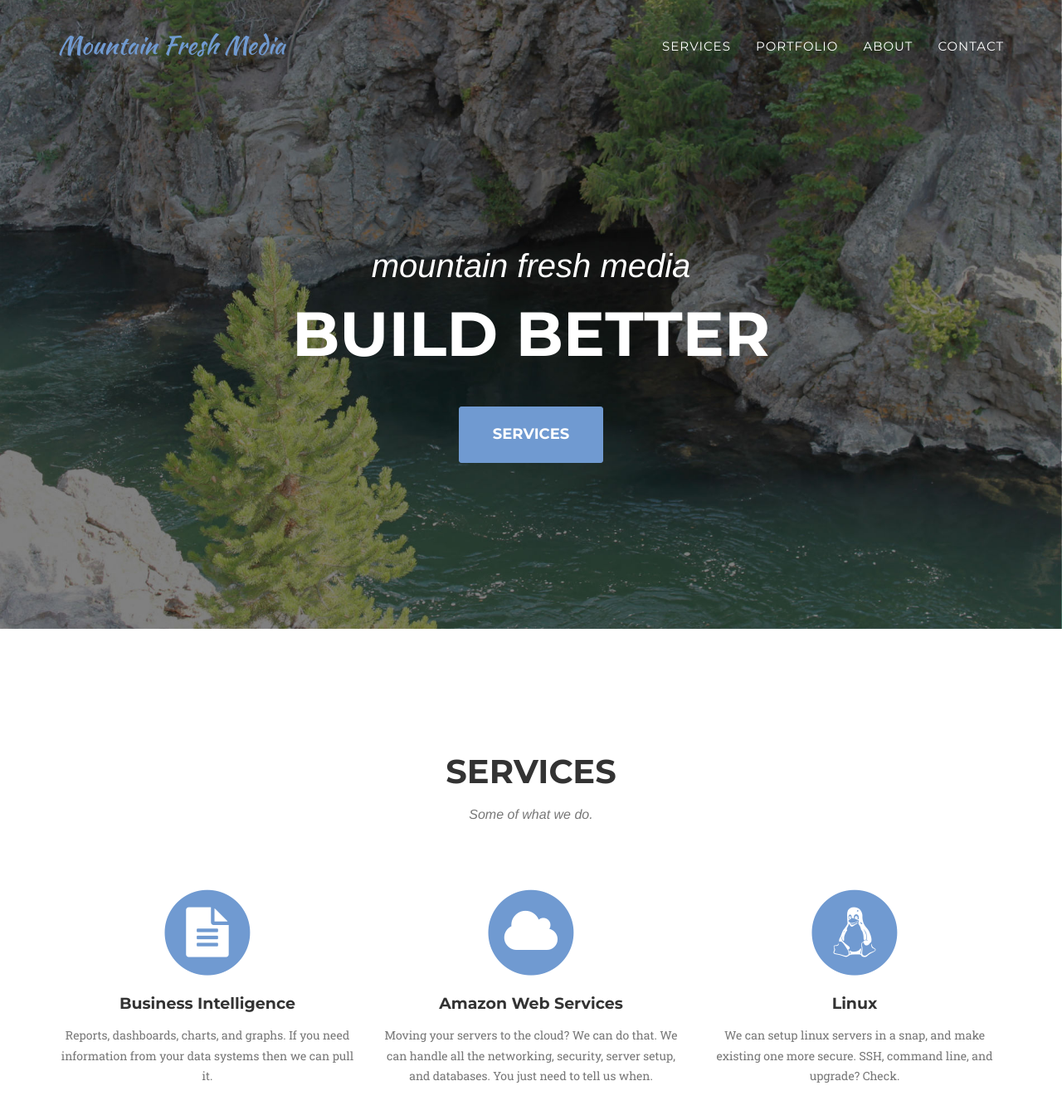
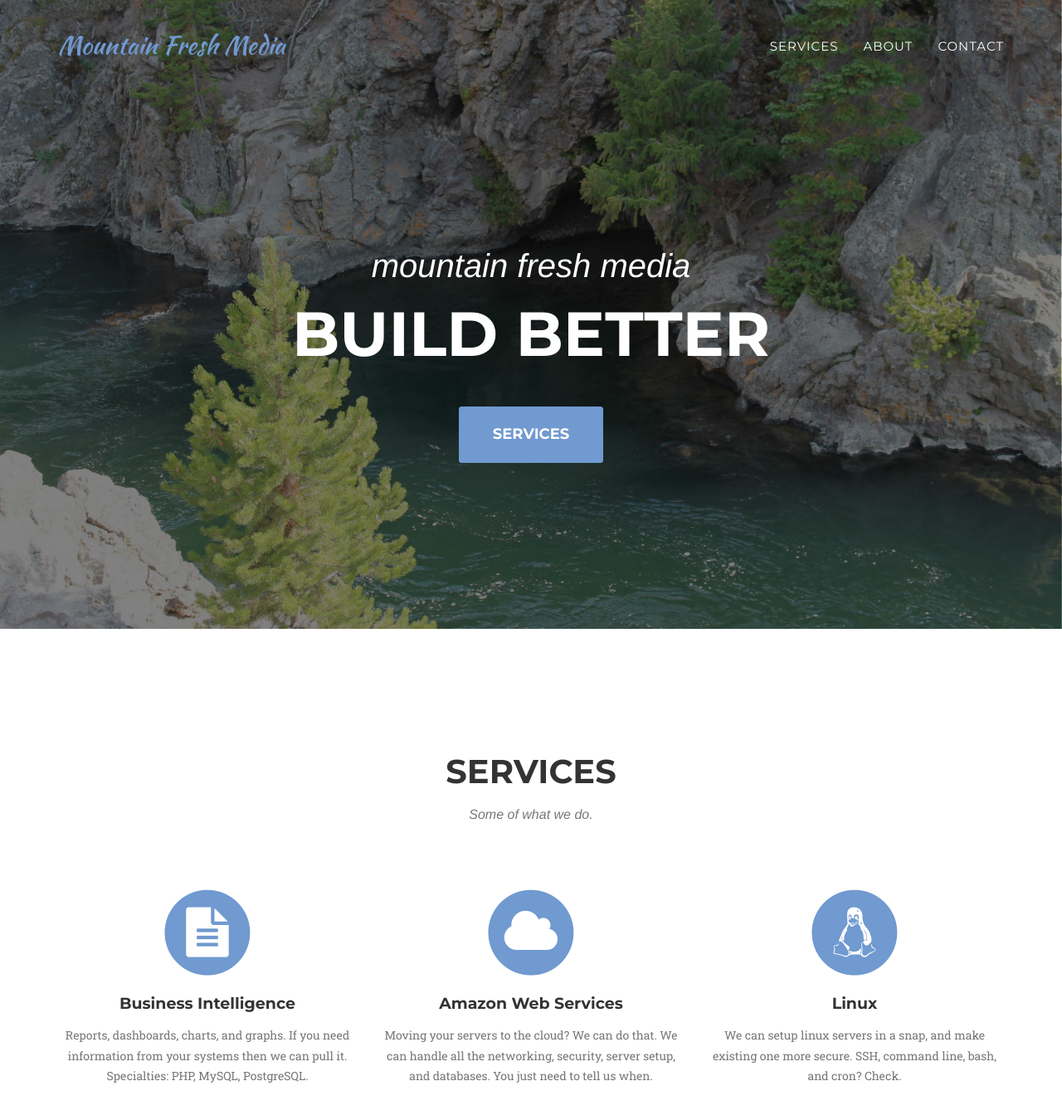
Before and after one commit to byustephen/byustephen.github.io, a Jekyll site: the page built from index.html, in a window 1280 px wide and 1400 px high. Shown: the top 1344 px of the window at 83% size. Built offline with Jekyll 4.4.1, drawn with Linux system fonts in a browser that asks for light colours; some web fonts are replaced; some of the changed text lies outside the part shown.

Commit message:
color tweaks, changed services text, removed portfolio

```diff
--- a/_config.yml
+++ b/_config.yml
@@ -1,5 +1,5 @@
 url: http://byustephen.github.io/
-baseurl: /goodtomeetyou/
+baseurl: /home/
 
 # Site settings
 title: Mountain Fresh Media
@@ -8,8 +8,9 @@
 
 # Color settings (hex-codes without the leading hash-tag)
 color:
-  primary: 709AD1
-  secondary: fec503
+#709AD0
+  primary: 709AD0
+  secondary: 386EB4
   secondary-dark: 333
 
 
--- a/_includes/about.html
+++ b/_includes/about.html
@@ -2,9 +2,10 @@
     <section id="about">
         <div class="container">
             <div class="row">
-                <div class="col-lg-12 text-center">
+                <div class="col-md-2"></div>
+                <div class="col-md-8 text-center" style="padding: 0 100px ">
                     <h2 class="section-heading">About</h2>
-                    <h3 class="section-subheading text-muted">We are a small business intelligence company located in Lindon Utah.<br />And we enjoy making meaning in this world.  </h3>
+                    <p class="text-muted">We are a small business intelligence company located in Lindon Utah. We love to work hard and play hard. When we aren't making meaning in the world you can find us mountain biking, hiking, fixing, and even doing yoga.<br /><br />Most of all, we love solving hard problems and making your life easier.</p>
                 </div>
             </div>
             <!--<div class="row">
--- a/_includes/contact.html
+++ b/_includes/contact.html
@@ -13,7 +13,7 @@
                         <div class="row">
                             <div class="col-md-6">
                                 <div class="form-group">
-                                    <input type="text" class="form-control" name="namefield" placeholder="Your Name *" id="name" data-validation-required-message="Please enter your name.">
+                                    <input type="text" class="form-control" name="name_field" placeholder="Your Name *" id="name" data-validation-required-message="Please enter your name.">
                                     <p class="help-block text-danger"></p>
                                 </div>
                                 <div class="form-group">
@@ -21,13 +21,13 @@
                                     <p class="help-block text-danger"></p>
                                 </div>
                                 <div class="form-group">
-                                    <input type="tel" class="form-control" name="phone field" placeholder="Your Phone" id="phone"  data-validation-required-message="Please enter your phone number.">
+                                    <input type="tel" class="form-control" name="phone_field" placeholder="Your Phone" id="phone"  data-validation-required-message="Please enter your phone number.">
                                     <p class="help-block text-danger"></p>
                                 </div>
                             </div>
                             <div class="col-md-6">
                                 <div class="form-group">
-                                    <textarea class="form-control" name="message field" placeholder="Your Message *" id="message"  data-validation-required-message="Please enter a message."></textarea>
+                                    <textarea class="form-control" name="message_field" placeholder="Your Message *" id="message"  data-validation-required-message="Please enter a message."></textarea>
                                     <p class="help-block text-danger"></p>
                                 </div>
                             </div>
--- a/_includes/header.html
+++ b/_includes/header.html
@@ -20,9 +20,6 @@
                     </li>
                     <li>
                         <a class="page-scroll" href="#services">Services</a>
-                    </li>
-                    <li>
-                        <a class="page-scroll" href="#portfolio">Portfolio</a>
                     </li>
                     <li>
                         <a class="page-scroll" href="#about">About</a>
--- a/_includes/services.html
+++ b/_includes/services.html
@@ -14,7 +14,7 @@
                         <i class="fa fa-file-text fa-stack-1x fa-inverse"></i>
                     </span>
                     <h4 class="service-heading">Business Intelligence</h4>
-                    <p class="text-muted">Reports, dashboards, charts, and graphs. If you need information from your data systems then we can pull it.</p>
+                    <p class="text-muted">Reports, dashboards, charts, and graphs. If you need information from your systems then we can pull it. Specialties: PHP, MySQL, PostgreSQL. </p>
                 </div>
 
                 <div class="col-md-4">
@@ -31,7 +31,7 @@
                         <i class="fa fa-linux fa-stack-1x fa-inverse"></i>
                     </span>
                     <h4 class="service-heading">Linux</h4>
-                    <p class="text-muted">We can setup linux servers in a snap, and make existing one more secure. SSH, command line, and upgrade? Check.</p>
+                    <p class="text-muted">We can setup linux servers in a snap, and make existing one more secure. SSH, command line, bash, and cron? Check.</p>
                 </div>
             </div>
         </div>
--- a/_layouts/default.html
+++ b/_layouts/default.html
@@ -8,7 +8,6 @@
 
     {% include header.html %}
     {% include services.html %}
-    {% include portfolio_grid.html %}
     {% include about.html %}
     {% include contact.html %}
     {% include footer.html %}
--- a/js/contact_me.js
+++ b/js/contact_me.js
@@ -1,4 +1,4 @@
-$(function() {
+/*$(function() {
 
     $("input,textarea").jqBootstrapValidation({
         preventSubmit: true,
@@ -63,7 +63,7 @@
     });
 });
 
-
+*/
 /*When clicking on Full hide fail/success boxes */
 $('#name').focus(function() {
     $('#success').html('');
```
Also changed, not shown: 1 other file.
